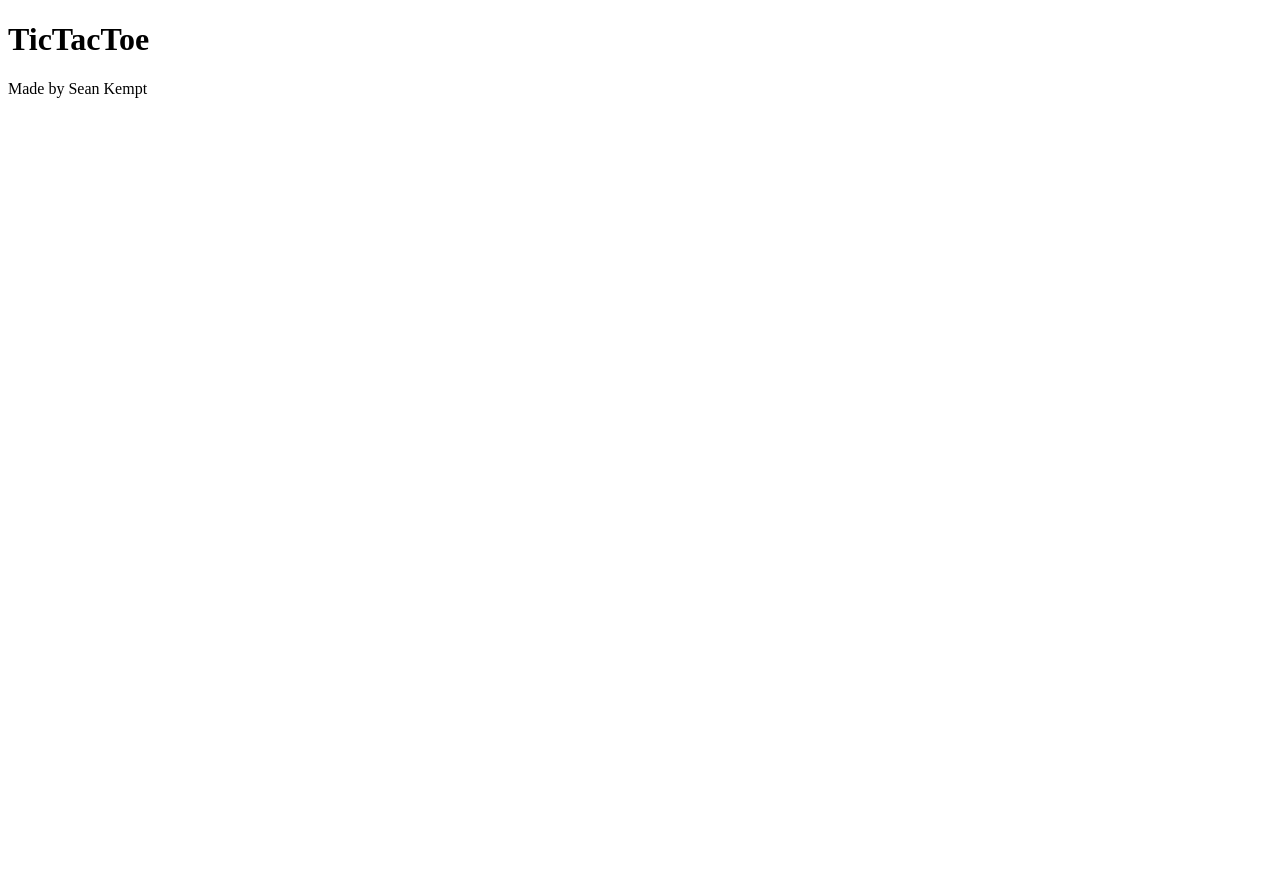
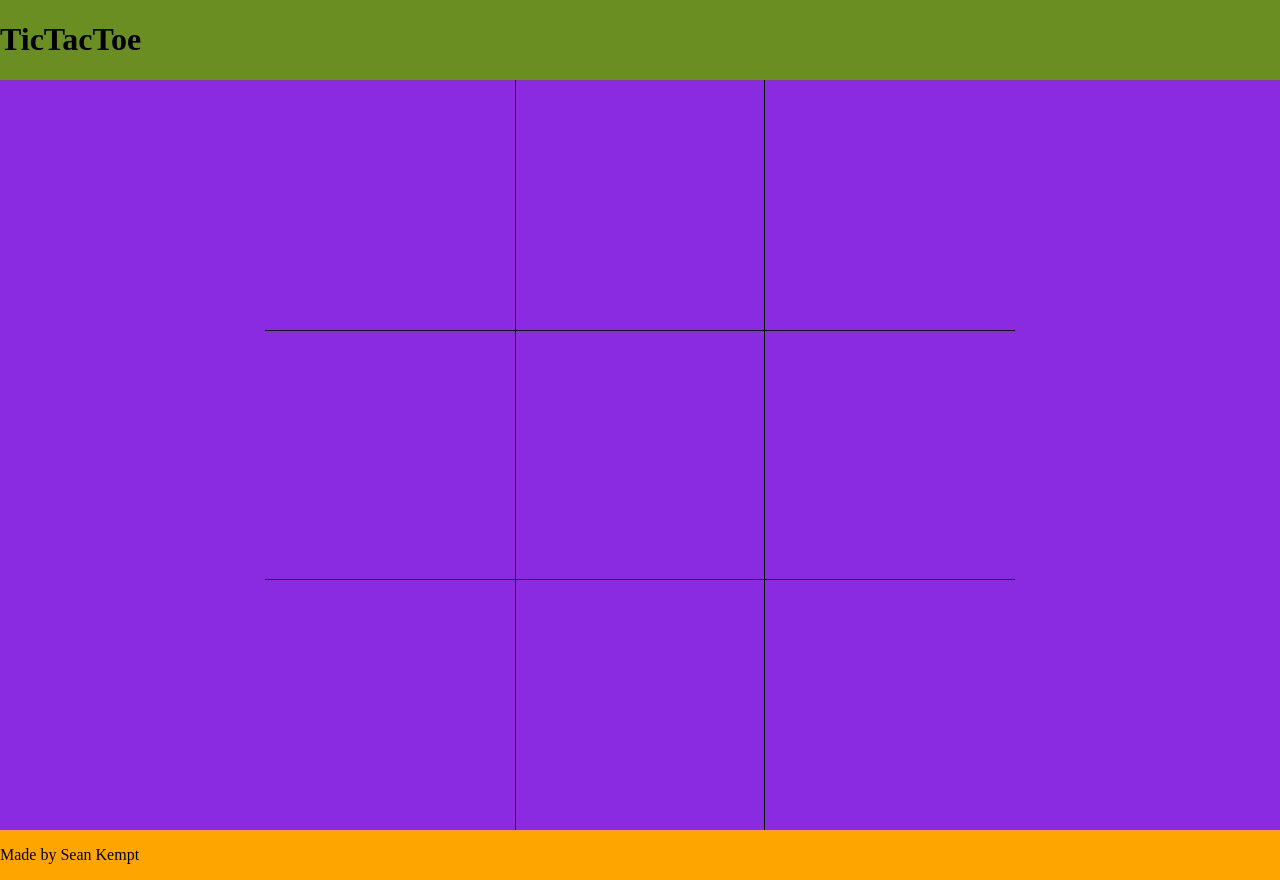
Before and after one commit to SeanKempt/TicTacToe, a website: page index.html in a window 1280 px wide. Before the commit the page ends 800 px from the top, so only its background shows below. Drawn offline with nearby package versions, Linux system fonts and the light colour scheme.

Commit message:
feat: Add gameboard and generate array method

```diff
--- a/app.js
+++ b/app.js
@@ -0,0 +1,25 @@
+"use strict";
+
+//modules for parts that we are only going to need once
+const gameBoard = (function () {
+  const _gameArray = [];
+  const getGameBoard = () => {
+    return _gameArray;
+  };
+
+  const generateGameArray = () => {
+    for (let i = 0; i < 9; i++) {
+      _gameArray.push("");
+    }
+  };
+
+  return {
+    getGameBoard,
+    generateGameArray,
+  };
+})();
+
+//renders contents of the gameBoard array to the webpage
+let displayController = (function () {})();
+
+//factories for items that we need multiples of ***players***
--- a/index.html
+++ b/index.html
@@ -5,18 +5,28 @@
     <meta charset="UTF-8">
     <meta name="viewport" content="width=device-width, initial-scale=1.0">
     <title>TicTacToe</title>
+    <link rel="stylesheet" href="/node_modules/normalize.css/normalize.css">
     <link rel="stylesheet" href="style.css">
 </head>
 
 <body>
-    <header>
+    <header id="header-container">
         <h1 id="header-title">TicTacToe</h1>
     </header>
-    <main>
-        <div class="" id="greeting"></div>
-        <div class="" id="gameboard"></div>
+    <main id="main-container">
+        <div id="gameboard">
+            <div class="field" data-index='0'></div>
+            <div class="field" id="top" data-index="1"></div>
+            <div class="field" data-index="2"></div>
+            <div class="field" id="left" data-index="3"></div>
+            <div class="field" id="middle" data-index="4"></div>
+            <div class="field" id="right" data-index="5"></div>
+            <div class="field" data-index="6"></div>
+            <div class="field" id="bottom" data-index="7"></div>
+            <div class="field" data-index="8"></div>
+        </div>
     </main>
-    <footer>
+    <footer id="footer-container">
         <p id="madeby">Made by Sean Kempt</p>
     </footer>
     <script src="app.js"></script>
--- /dev/null
+++ b/package.json
@@ -0,0 +1,5 @@
+{
+  "dependencies": {
+    "normalize.css": "^8.0.1"
+  }
+}
--- a/style.css
+++ b/style.css
@@ -0,0 +1,55 @@
+* {
+    box-sizing: border-box;
+}
+
+body {
+    display: flex;
+    min-height: 100vh;
+    flex-direction: column;
+}
+
+#main-container {
+    display: flex;
+    flex: 1;
+    background-color: blueviolet;
+    justify-content: center;
+}
+
+#header-container {
+    background-color: olivedrab;
+}
+
+#footer-container {
+    background-color: orange;
+}
+
+#gameboard {
+    align-self: center;
+    display: grid;
+    grid-template-columns: 250px 250px 250px;
+    grid-template-rows: 250px 250px 250px;
+}
+
+#top ,#bottom, #left, #right, #middle {
+    border: 1px solid black;
+}
+
+#top {
+    border-top: none;
+    border-bottom: none;
+}
+
+#bottom {
+    border-top: none;
+    border-bottom: none;
+}
+
+#left {
+    border-right: none;
+    border-left: none;
+}
+
+#right {
+    border-right: none;
+    border-left: none;
+}
```
Also changed, not shown: 1 other file.
